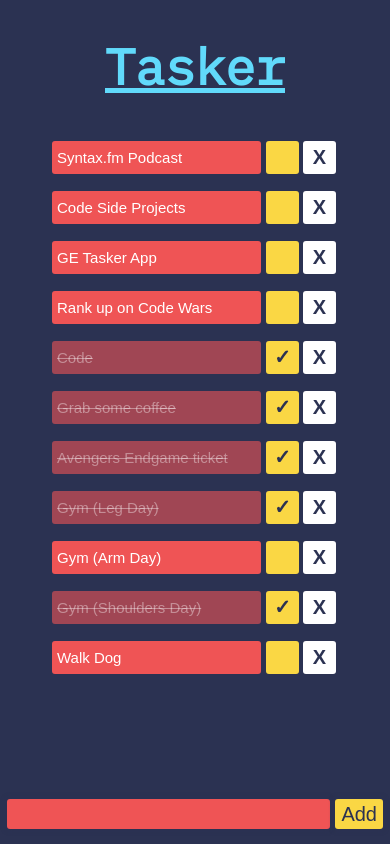
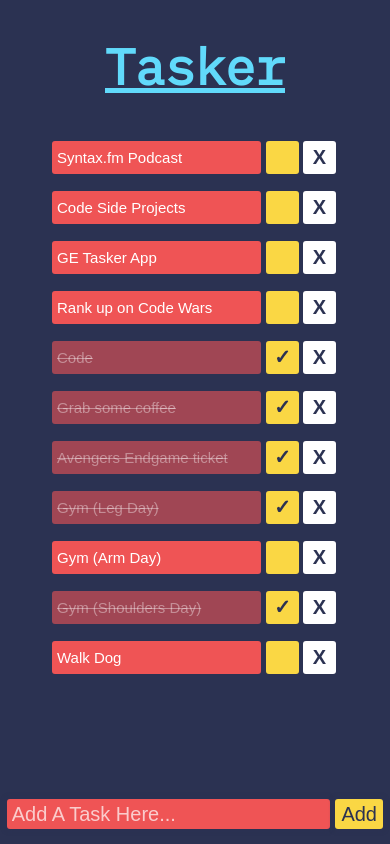
Before and after one commit to raulmartinez1855/react-todo, a React (Create React App) app: page / in a window 390 px wide. Built offline with nearby package versions, Linux system fonts and the light colour scheme.

Commit message:
Task
prevent users from submitting blank tasks. added placeholder text. fixed display of buttons for iphone

```diff
--- a/src/components/App.js
+++ b/src/components/App.js
@@ -18,8 +18,11 @@ class App extends Component {
   addNewTask = e => {
     e.preventDefault();
     const { addTask } = this.state;
+    const empty = addTask.name.trim().length;
+    if (!empty) {
+      return null;
+    }
     const data = [...this.state.data, addTask];
-
     this.setState({ data }, () =>
       this.setState({ addTask: { id: randomId(), name: "", completed: false } })
     );
--- a/src/components/TaskAdder.js
+++ b/src/components/TaskAdder.js
@@ -1,10 +1,17 @@
-import React from 'react';
+import React from "react";
 
 const TaskAdder = props => {
   const { id, name, changeNewTask, addNewTask } = props;
   return (
     <form className="task task-adder">
-      <input type="text" name={id} id={id} value={name} onChange={changeNewTask} />
+      <input
+        type="text"
+        name={name}
+        placeholder="Add A Task Here..."
+        id={id}
+        value={name}
+        onChange={changeNewTask}
+      />
       <button type="submit" onClick={addNewTask}>
         Add
       </button>
--- a/src/sass/Task.scss
+++ b/src/sass/Task.scss
@@ -35,10 +35,13 @@
     border-radius: 0.3rem;
     border: none;
     margin: 0.2rem;
-
     font-size: 2rem;
     height: 3.3rem;
     width: 3.3rem;
+    display: flex;
+    justify-content: center;
+    align-items: center;
+
 
     @media (min-width: 768px) {
       font-size: 3rem;
@@ -81,6 +84,9 @@
         height: 5rem;
         font-size: 3rem;
       }
+      &::placeholder {
+        color: rgba(255, 255, 255, 0.7);
+      }
     }
     button {
       font-size: 2rem;
```
Also changed, not shown: src/components/Task.js (+15 -4 lines).
